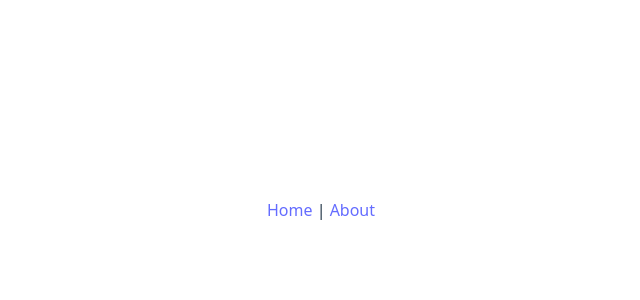
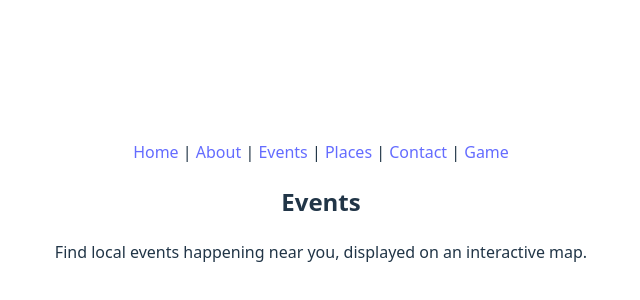
Before and after one commit to davidsl/refactored-training, a React (Vite) app in the folder refactored-training/: page /events in a window 1280 px wide. Before the commit this address had no page. Shown: the part 190-490 px from the top of the page, without its empty margins (319-959 px from the left). Built offline with nearby package versions, Linux system fonts and the light colour scheme.

Commit message:
More tabs

```diff
--- a/refactored-training/src/App.tsx
+++ b/refactored-training/src/App.tsx
@@ -2,16 +2,26 @@ import { BrowserRouter as Router, Routes, Route, Link } from 'react-router-dom'
 import './App.css'
 import Home from './Home'
 import About from './About'
+import Events from './Events'
+import Places from './Places'
+import Contact from './Contact'
+import Game from './Game'
 
 function App() {
   return (
     <Router>
       <nav>
-        <Link to="/">Home</Link> | <Link to="/about">About</Link>
+        <Link to="/">Home</Link> | <Link to="/about">About</Link> |{' '}
+        <Link to="/events">Events</Link> | <Link to="/places">Places</Link> |{' '}
+        <Link to="/contact">Contact</Link> | <Link to="/game">Game</Link>
       </nav>
       <Routes>
         <Route path="/" element={<Home />} />
         <Route path="/about" element={<About />} />
+        <Route path="/events" element={<Events />} />
+        <Route path="/places" element={<Places />} />
+        <Route path="/contact" element={<Contact />} />
+        <Route path="/game" element={<Game />} />
       </Routes>
     </Router>
   )
--- /dev/null
+++ b/refactored-training/src/Contact.tsx
@@ -0,0 +1,10 @@
+function Contact() {
+  return (
+    <div>
+      <h2>Contact</h2>
+      <p>Contact us for more information or to suggest new map features.</p>
+    </div>
+  );
+}
+
+export default Contact;
--- /dev/null
+++ b/refactored-training/src/Events.tsx
@@ -0,0 +1,10 @@
+function Events() {
+  return (
+    <div>
+      <h2>Events</h2>
+      <p>Find local events happening near you, displayed on an interactive map.</p>
+    </div>
+  );
+}
+
+export default Events;
--- /dev/null
+++ b/refactored-training/src/Game.tsx
@@ -0,0 +1,10 @@
+function Game() {
+  return (
+    <div>
+      <h2>Game</h2>
+      <p>Enjoy a fun interactive game! (Game content coming soon.)</p>
+    </div>
+  );
+}
+
+export default Game;
--- /dev/null
+++ b/refactored-training/src/Places.tsx
@@ -0,0 +1,10 @@
+function Places() {
+  return (
+    <div>
+      <h2>Places</h2>
+      <p>Explore interesting places, restaurants, and landmarks on the map.</p>
+    </div>
+  );
+}
+
+export default Places;
```
